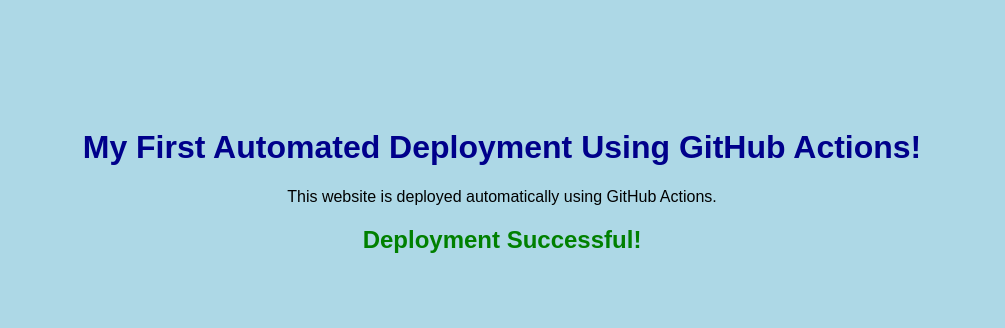
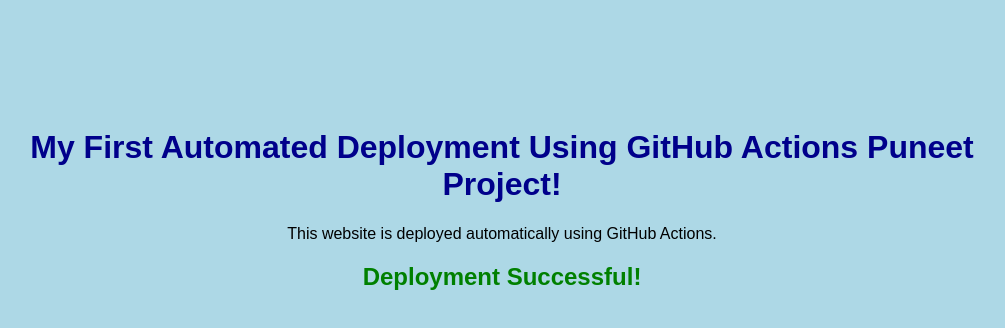
Before and after one commit to PuneetBG/github-actions-cicd, a plain HTML site: page index.html in a window 1280 px wide. Shown: the whole page, without its empty margins (138-1143 px from the left). Drawn offline with Linux system fonts and the light colour scheme.

Commit message:
Update website

```diff
--- a/index.html
+++ b/index.html
@@ -9,7 +9,7 @@
 </head>
 <body>
 
-    <h1>My First Automated Deployment Using GitHub Actions!</h1>
+    <h1>My First Automated Deployment Using GitHub Actions Puneet Project!</h1>
 
     <p>This website is deployed automatically using GitHub Actions.</p>
 
```
